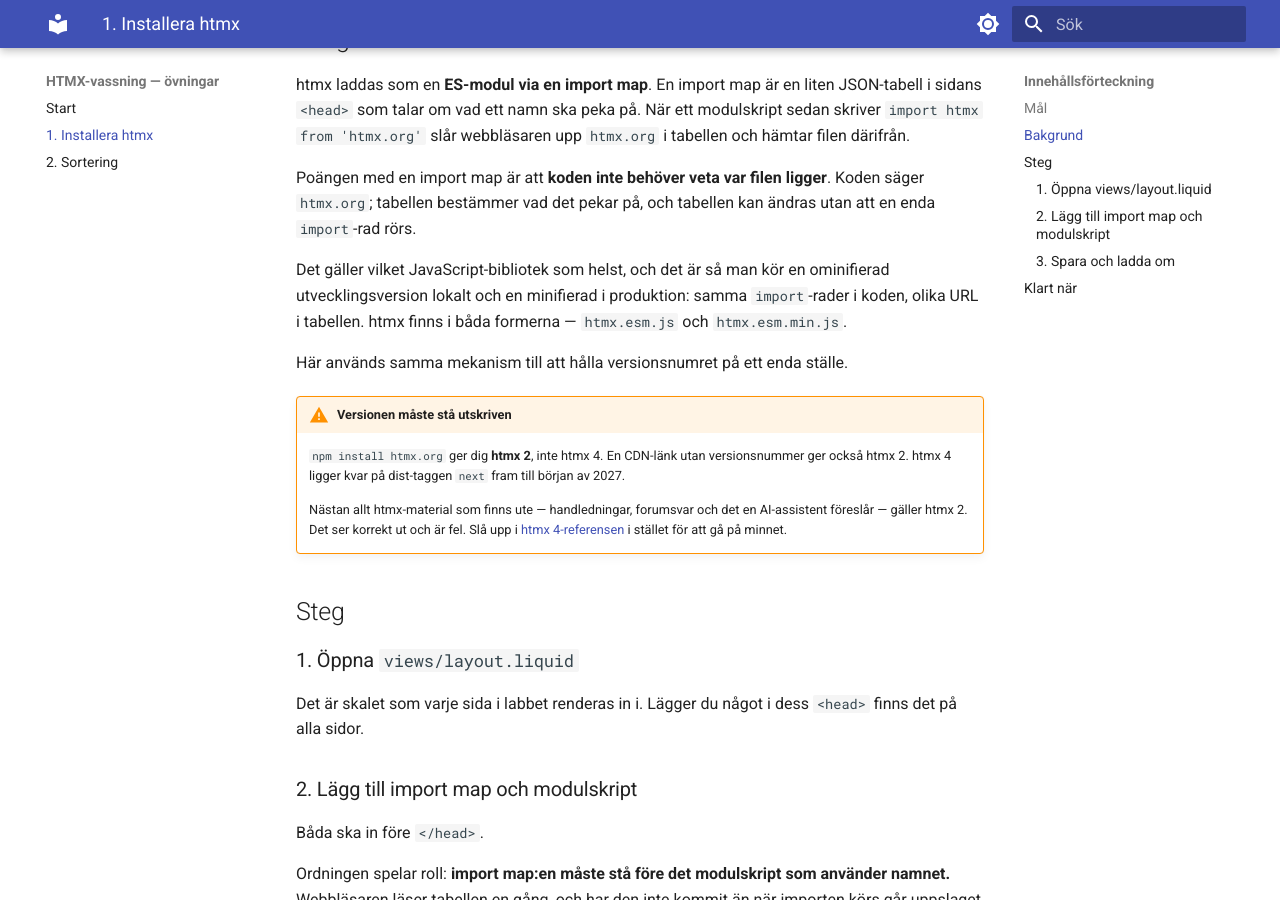
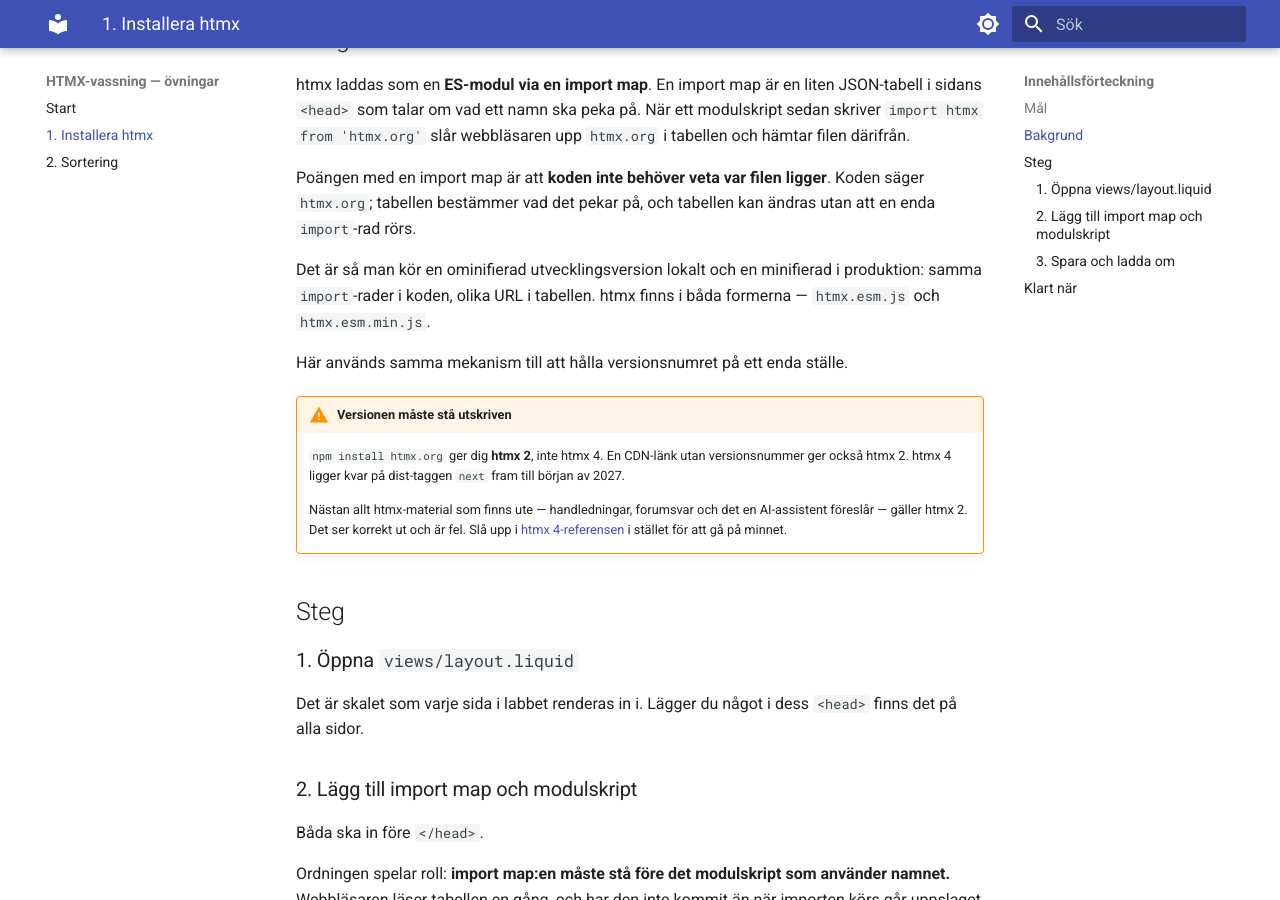
Before and after one commit to mickeb/htmx-vassning-lab, an MkDocs documentation site: the page built from exercises/01-import-map/README.md, in a window 1280 px wide and 900 px high, scrolled down 301 px. Built offline with MkDocs 1.6.1 and Material for MkDocs 9.7.7, drawn with Linux system fonts in a browser that asks for light colours.

Commit message:
Drop the sentence stating that import maps are not htmx-specific
"Det gäller vilket JavaScript-bibliotek som helst" was an explanation of the
mechanism to me, written into the page as if it were copy. A reader does not
need to be told that a browser feature is not specific to one library; the
example that follows already reads as general.

The dev/prod swap stays, since that is the thing worth knowing.

```diff
--- a/exercises/01-import-map/README.md
+++ b/exercises/01-import-map/README.md
@@ -16,10 +16,9 @@ Poängen med en import map är att **koden inte behöver veta var filen ligger**
 Koden säger `htmx.org`; tabellen bestämmer vad det pekar på, och tabellen kan
 ändras utan att en enda `import`-rad rörs.
 
-Det gäller vilket JavaScript-bibliotek som helst, och det är så man kör en
-ominifierad utvecklingsversion lokalt och en minifierad i produktion: samma
-`import`-rader i koden, olika URL i tabellen. htmx finns i båda formerna —
-`htmx.esm.js` och `htmx.esm.min.js`.
+Det är så man kör en ominifierad utvecklingsversion lokalt och en minifierad i
+produktion: samma `import`-rader i koden, olika URL i tabellen. htmx finns i
+båda formerna — `htmx.esm.js` och `htmx.esm.min.js`.
 
 Här används samma mekanism till att hålla versionsnumret på ett enda ställe.
 
```
Also changed, not shown: 2 other files.
